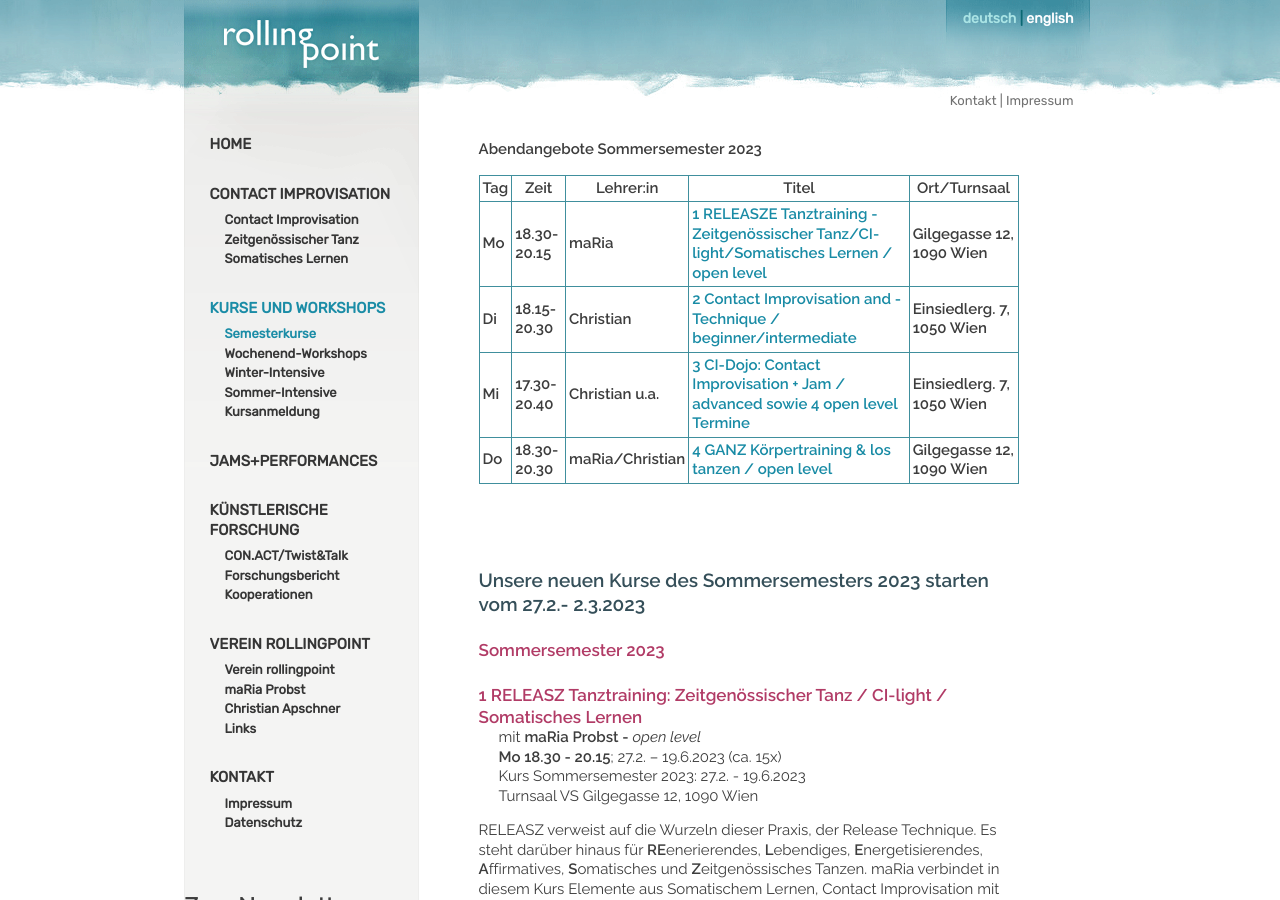
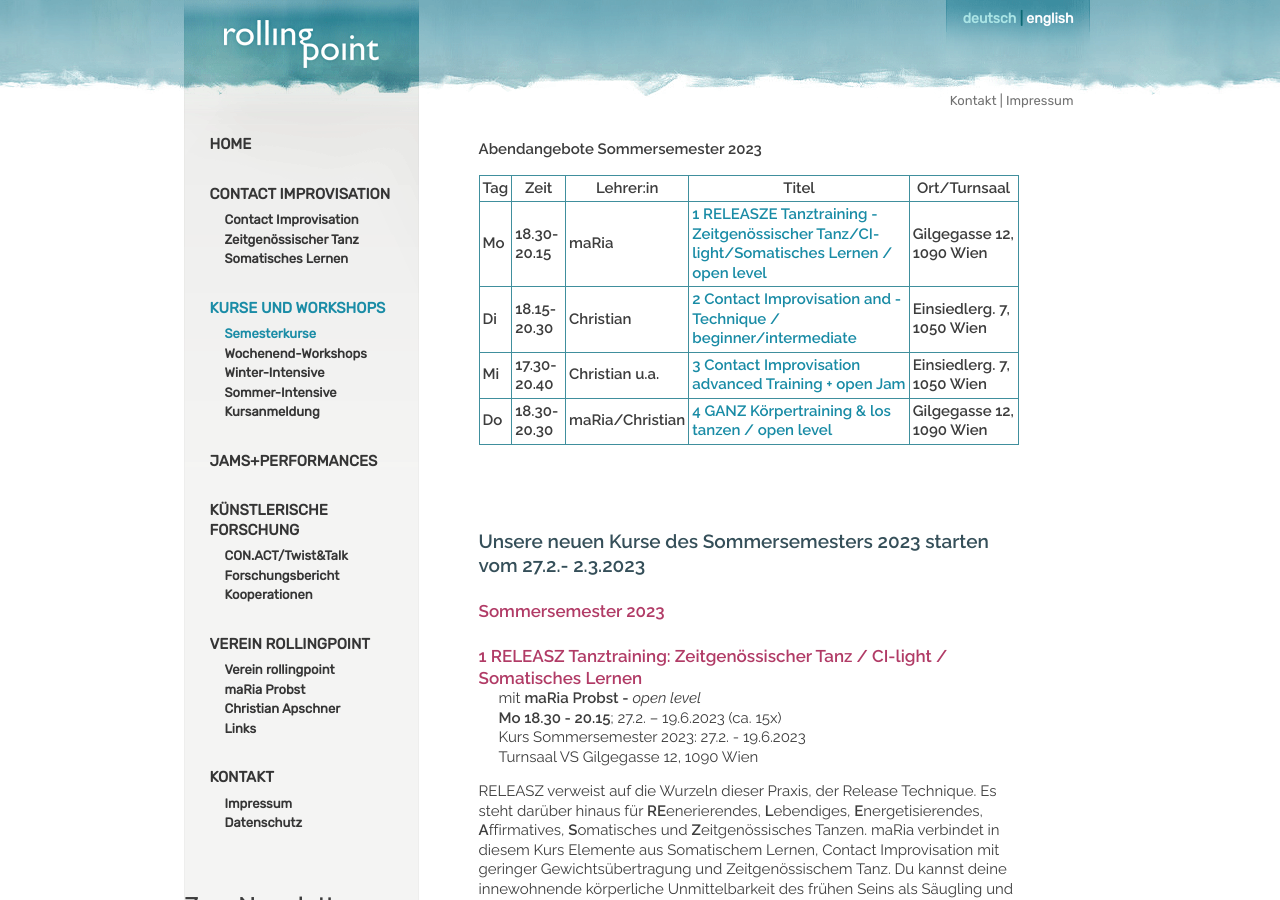
Before and after one commit to manulari/rollingpointat, a Jekyll site: the page built from _pages_de/kurse.md, in a window 1280 px wide and 900 px high. Built offline with Jekyll 4.4.1, drawn with Linux system fonts in a browser that asks for light colours; comment, search, counter and statistics services are not loaded.

Commit message:
Update page (de) “kurse”

```diff
--- a/_pages_de/kurse.md
+++ b/_pages_de/kurse.md
@@ -8,7 +8,7 @@ title: KURSE UND WORKSHOPS
 | ------ | --------------- | ------------------- | ---------------------------------------------------------------------------------------------------- | ----------------------------- |
 | **Mo** | **18.30-20.15** | **maRia**           | **[ 1 RELEASZE Tanztraining - Zeitgenössischer Tanz/CI-light/Somatisches Lernen / open level](#mo)** | **Gilgegasse 12, 1090 Wien**  |
 | **Di** | **18.15-20.30** | **Christian**       | **[2 Contact Improvisation and -Technique / beginner/intermediate](#di)**                            | **Einsiedlerg. 7, 1050 Wien** |
-| **Mi** | **17.30-20.40** | **Christian u.a.**  | **[3 CI-Dojo: Contact Improvisation + Jam / advanced sowie 4 open level Termine](#mi)**              | **Einsiedlerg. 7, 1050 Wien** |
+| **Mi** | **17.30-20.40** | **Christian u.a.**  | **[3 Contact Improvisation advanced Training + open Jam ](#mi)**                                     | **Einsiedlerg. 7, 1050 Wien** |
 | **Do** | **18.30-20.30** | **maRia/Christian** | **[4 GANZ  Körpertraining & los tanzen / open level](#do)**                                          | **Gilgegasse 12, 1090 Wien**  |
 
 \
```
